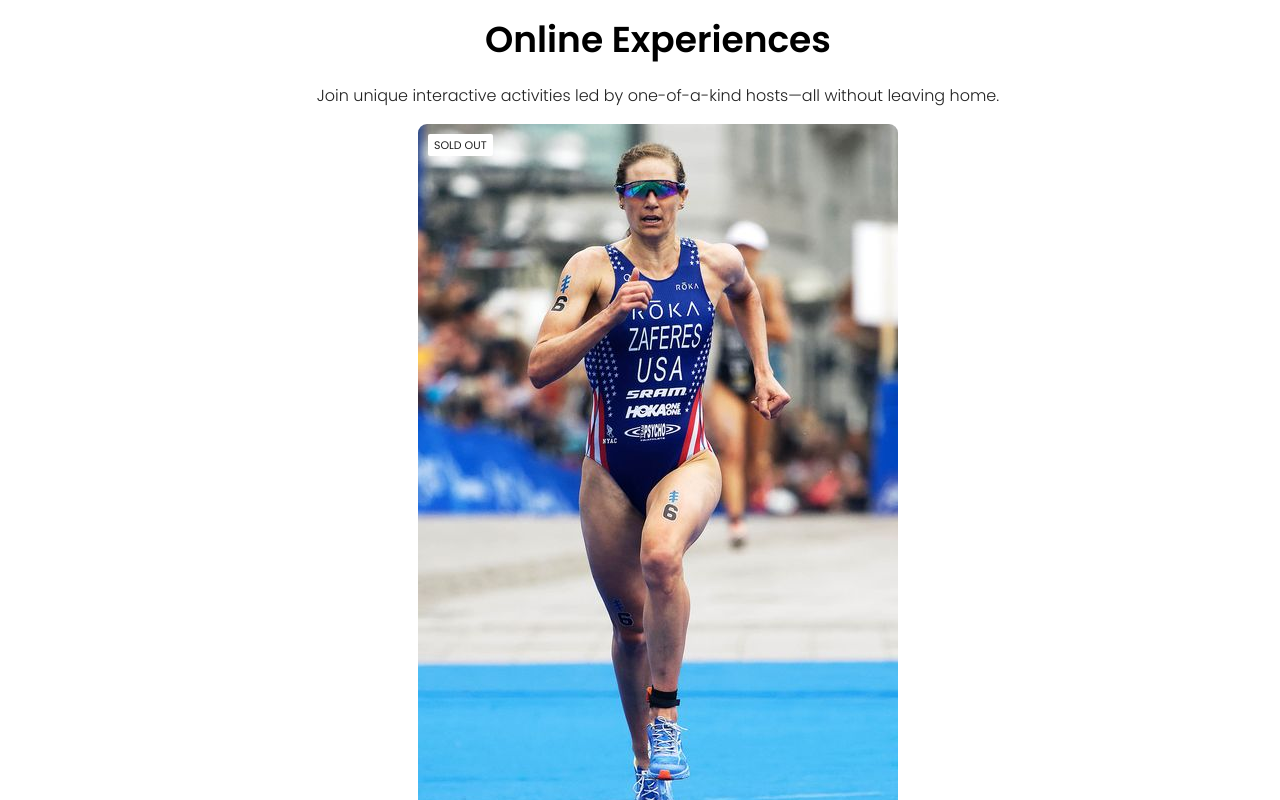
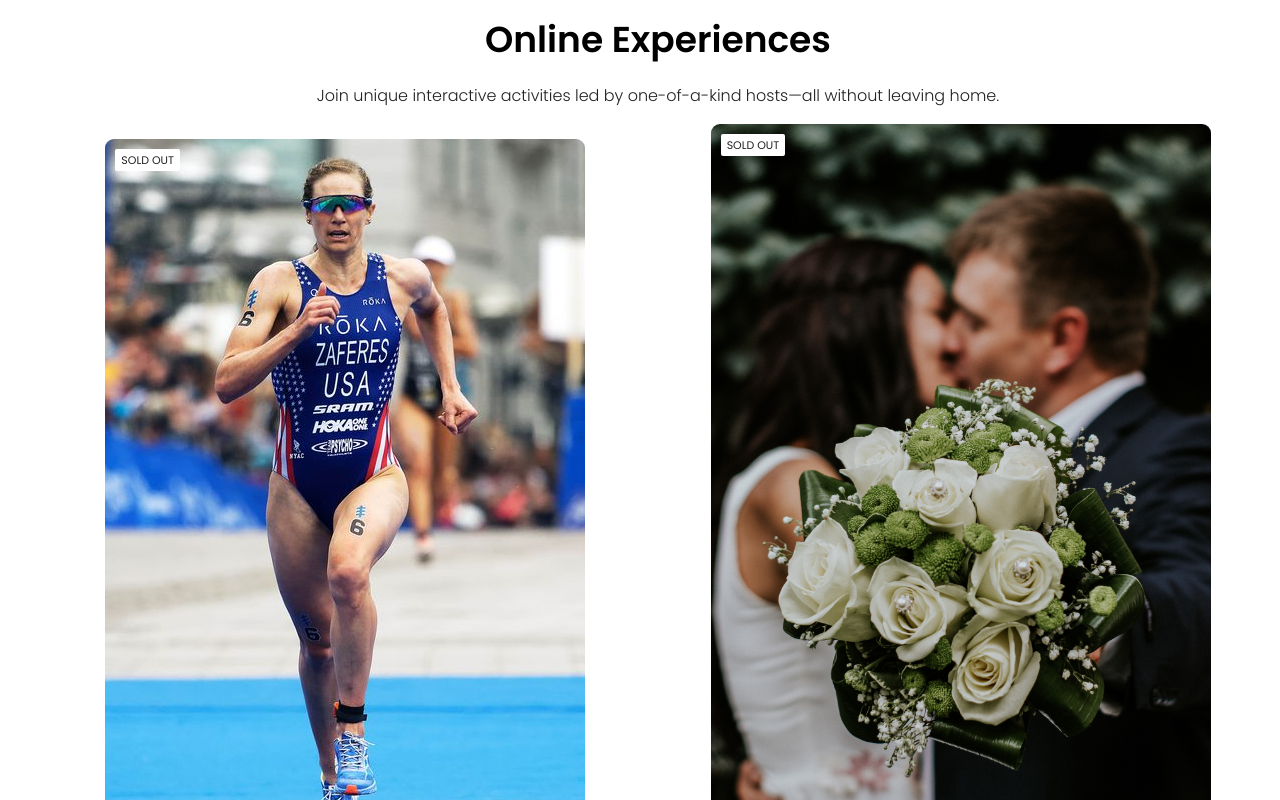
Before and after one commit to bendiz/airbnb, a React (Vite) app: page / in a window 1280 px wide. Shown: the part 620-1420 px from the top of the page. Built offline with nearby package versions, Linux system fonts and the light colour scheme.

Commit message:
add flex-wrap

```diff
--- a/src/components/Card.css
+++ b/src/components/Card.css
@@ -65,7 +65,8 @@ figure {
 
 @media screen and (max-width: 1285px) {
     .card-components {
-        flex-direction: column;
+        flex-direction: row;
+        flex-wrap: wrap;
         align-items: center;
         gap: 2rem;
     }
```
